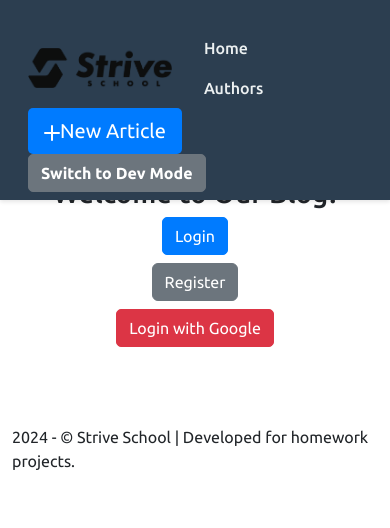
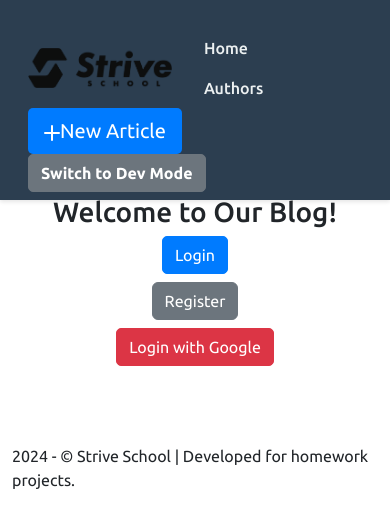
Before and after one commit to Vlada0000/strive-blog, a React (Create React App) app in the folder frontend/: page /mainPage in a window 390 px wide. Shown: the top 528 px of the page. Built offline with nearby package versions, Linux system fonts and the light colour scheme.

Commit message:
Update index.css

```diff
--- a/frontend/src/index.css
+++ b/frontend/src/index.css
@@ -24,6 +24,6 @@ body {
 
 @media (max-width: 576px) {
   body {
-    margin-top:45%;
+    margin-top: 50%;
   }
 }
```
